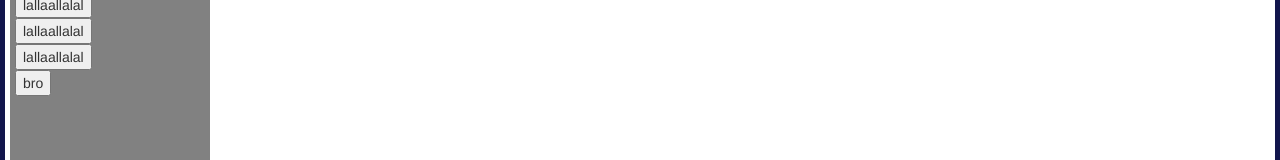
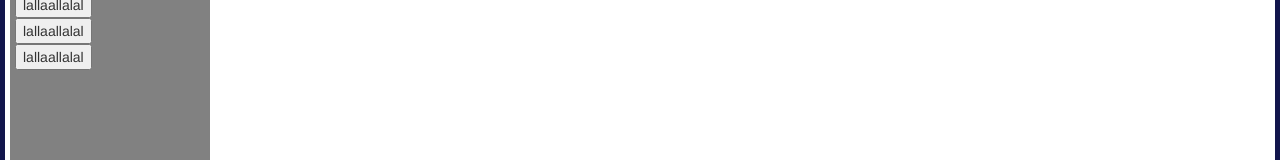
Before and after one commit to dhanush-danny/Code-Away-2, a plain HTML site: page index.html in a window 1280 px wide. Shown: the part 339-499 px from the top of the page. Drawn offline with nearby package versions, Linux system fonts and the light colour scheme.

Commit message:
Update index.html

```diff
--- a/index.html
+++ b/index.html
@@ -71,8 +71,6 @@
         <button>lallaallalal</button>
         <br>
         <button>lallaallalal</button>
-        <br>
-        <button>bro</button>
     </div>
 
 
```
